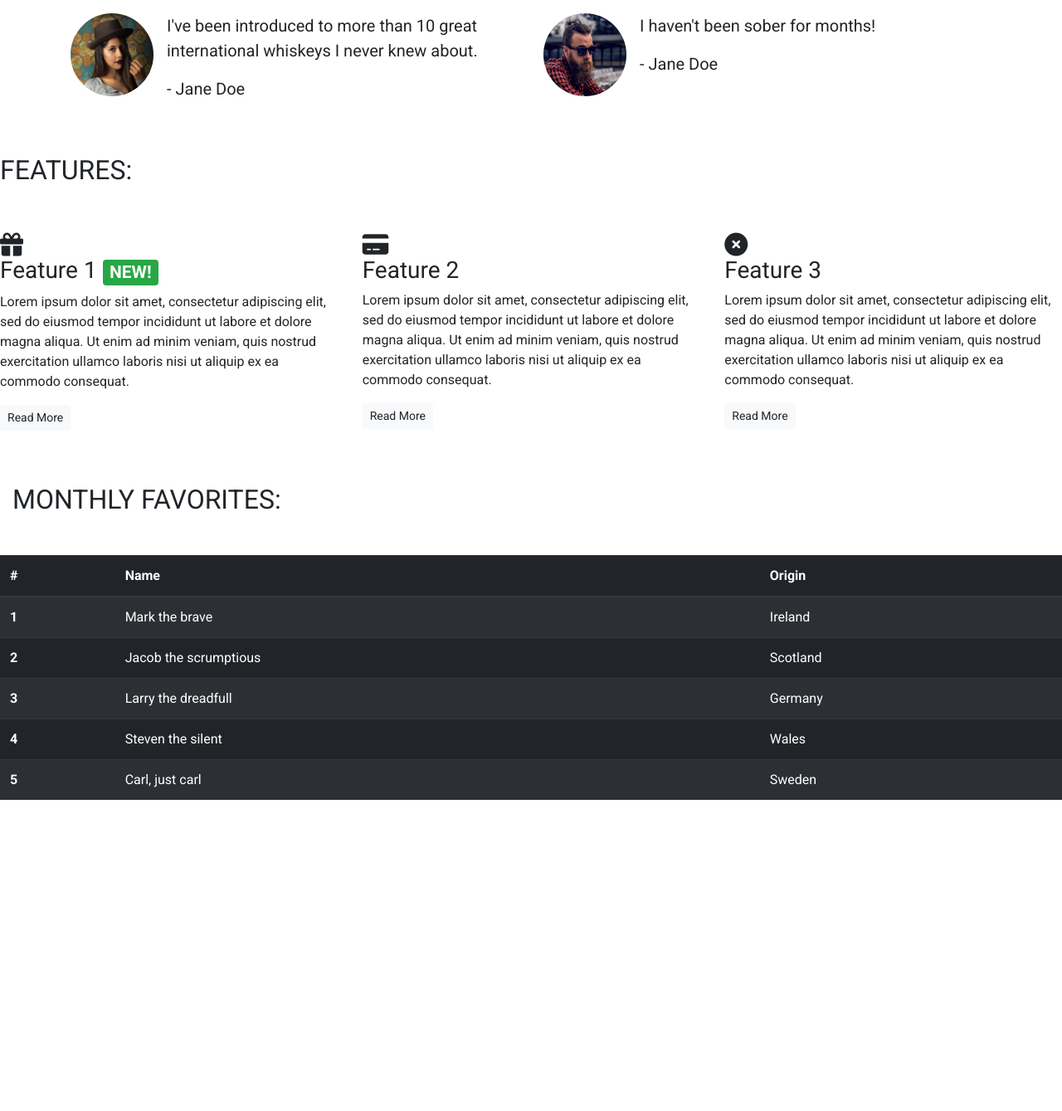
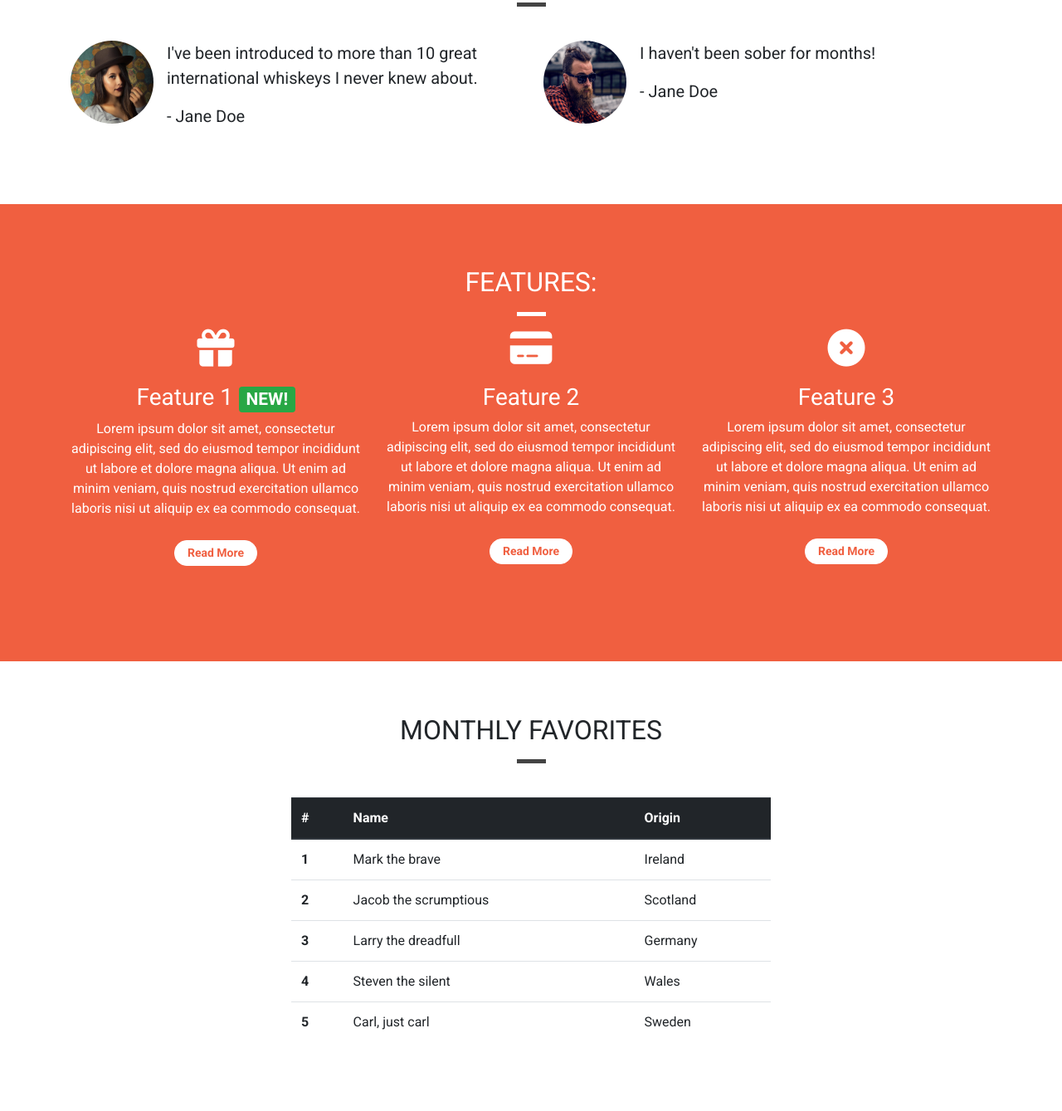
Before and after one commit to JorgenBrattang/bootstrap-playground, a plain HTML site: page index.html in a window 1280 px wide. Shown: the part 926-2265 px from the top of the page at 83% size. Before the commit the page ends 1906 px from the top, so only its background shows below. Drawn offline with nearby package versions, Linux system fonts and the light colour scheme.

Commit message:
Add style to quotes, features and monthly favorites

```diff
--- a/css/style.css
+++ b/css/style.css
@@ -1,5 +1,12 @@
 body {
     font-family: 'Roboto', 'sans-serif';
+}
+
+.container-wrapper {}
+
+.container-wrapper--red {
+    background-color: #f05f40;
+    color: white;
 }
 
 .alert-container {
@@ -37,9 +44,25 @@ body {
     background-color: rgba(0,0,0,0.5);
 }
 
-.quotes-container {}
+/* Page Headers */
 
-.features-container {}
+.page-header {
+    margin-bottom: 0;
+    border-bottom: 0;
+    text-align: center;
+}
+
+.page-header h2 {
+    margin-top: 0;
+}
+
+.quotes .page-header {
+    margin-bottom: 25px;
+}
+
+.favorites .page-header {
+    margin-bottom: 25px;
+}
 
 /* Block dividers */
 
@@ -47,14 +70,26 @@ body {
     width: 75px;
     height: 5px;
     border: 0;
+    background-color: #444;
 }
 
 .block-divider--red {
     background: #f05f40;
 }
 
+.block-divider--white {
+    background: white;
+}
+
 .block-divider--short {
     width: 35px;
+}
+
+/* Content containers */
+
+.content-container {
+    padding-top: 75px;
+    padding-bottom: 75px;
 }
 
 /* Navbar */
@@ -136,3 +171,24 @@ a {
     background-color: #c43616;
     border-color: #c43616;
 }
+
+.feature {
+    text-align: center;
+    margin-bottom: 40px;
+}
+
+.feature i {
+    margin-bottom: 20px;
+    font-size: 45px;
+    line-height: 45px;
+}
+
+.feature .btn {
+    background-color: white;
+    border-color: white;
+    border-radius: 15px;
+    min-width: 100px;
+    font-weight: bold;
+    margin-top: 10px;
+    color: #f05f40;
+}
--- a/index.html
+++ b/index.html
@@ -78,11 +78,13 @@
   </div>
 
   <!-- Quotes -->
-  <div class="container quotes-container">
+  <div class="container-wrapper">
+    <div class="container quotes-container content-container">
       <section class="quotes">
         <div class="row">
-        <div class="col-12 my-5">
+          <div class="col-12 page-header">
             <h2 class="text-uppercase">Quotes:</h2>
+            <hr class="block-divider block-divider--short">
           </div>
         </div>
         <div class="row">
@@ -113,17 +115,18 @@
             </div>
           </div>
         </div>
-  </div>
       </section>
-  </div>
       <!-- /.quotes -->
     </div>
+  </div>
   <!-- Features -->
-  <div class="features-container">
+  <div class="container-wrapper container-wrapper--red">
+    <div class="container features-container content-container">
       <section class="features">
         <div class="row">
-        <div class="col-12 my-5">
+          <div class="col-12 page-header">
             <h2 class="text-uppercase">Features:</h2>
+            <hr class="block-divider block-divider--short block-divider--white">
           </div>
         </div>
         <div class="row">
@@ -132,18 +135,21 @@
               <h3><i class="fa-solid fa-gift d-none d-md-block"></i> Feature 1 <span
                   class="badge badge-success">NEW!</span></h3>
               <p>Lorem ipsum dolor sit amet, consectetur adipiscing elit, sed do eiusmod tempor incididunt ut labore et
-              dolore magna aliqua. Ut enim ad minim veniam, quis nostrud exercitation ullamco laboris nisi ut aliquip ex
+                dolore magna aliqua. Ut enim ad minim veniam, quis nostrud exercitation ullamco laboris nisi ut aliquip
+                ex
                 ea commodo consequat.</p>
               <p><a class="btn btn-sm btn-light" href="">Read More</a></p>
             </div>
           </div>
           <div class="col-12 col-md-6 col-lg-4">
-          <div class="feature"></div>
+            <div class="feature">
               <h3><i class="fa-solid fa-credit-card d-none d-md-block"></i> Feature 2</h3>
               <p>Lorem ipsum dolor sit amet, consectetur adipiscing elit, sed do eiusmod tempor incididunt ut labore et
-            dolore magna aliqua. Ut enim ad minim veniam, quis nostrud exercitation ullamco laboris nisi ut aliquip ex
+                dolore magna aliqua. Ut enim ad minim veniam, quis nostrud exercitation ullamco laboris nisi ut aliquip
+                ex
                 ea commodo consequat.</p>
               <p><a class="btn btn-sm btn-light" href="">Read More</a></p>
+            </div>
           </div>
           <div class="col-12 d-md-none d-lg-block col-lg-4">
             <div class="feature">
@@ -160,14 +166,20 @@
       </section>
       <!-- /.features -->
     </div>
+  </div>
 
   <!-- Monthly favorites -->
+  <div class="jumbotron">
     <section class="favorites">
-    <div class="col-12 my-5">
-      <h2 class="text-uppercase">Monthly favorites:</h2>
+      <div class="row">
+        <div class="col-12 page-header">
+          <h2 class="text-uppercase">monthly favorites</h2>
+          <hr class="block-divider block-divider--short">
         </div>
-    <table class="table table-striped table-dark">
-      <thead>
+      </div>
+      <div class="container col-6">
+        <table class="table table-hover">
+          <thead class="thead-dark">
             <tr>
               <th scope="col">#</th>
               <th scope="col">Name</th>
@@ -200,10 +212,11 @@
               <td>Carl, just carl</td>
               <td>Sweden</td>
             </tr>
-
           </tbody>
         </table>
+      </div>
     </section>
+  </div>
   <!-- /.monthly favorites -->
   <!-- Modal -->
   <div class="modal fade" id="signUpModal" data-backdrop="static" data-keyboard="false" tabindex="-1"
```
Lines whose indentation alone changed are shown as unchanged.
